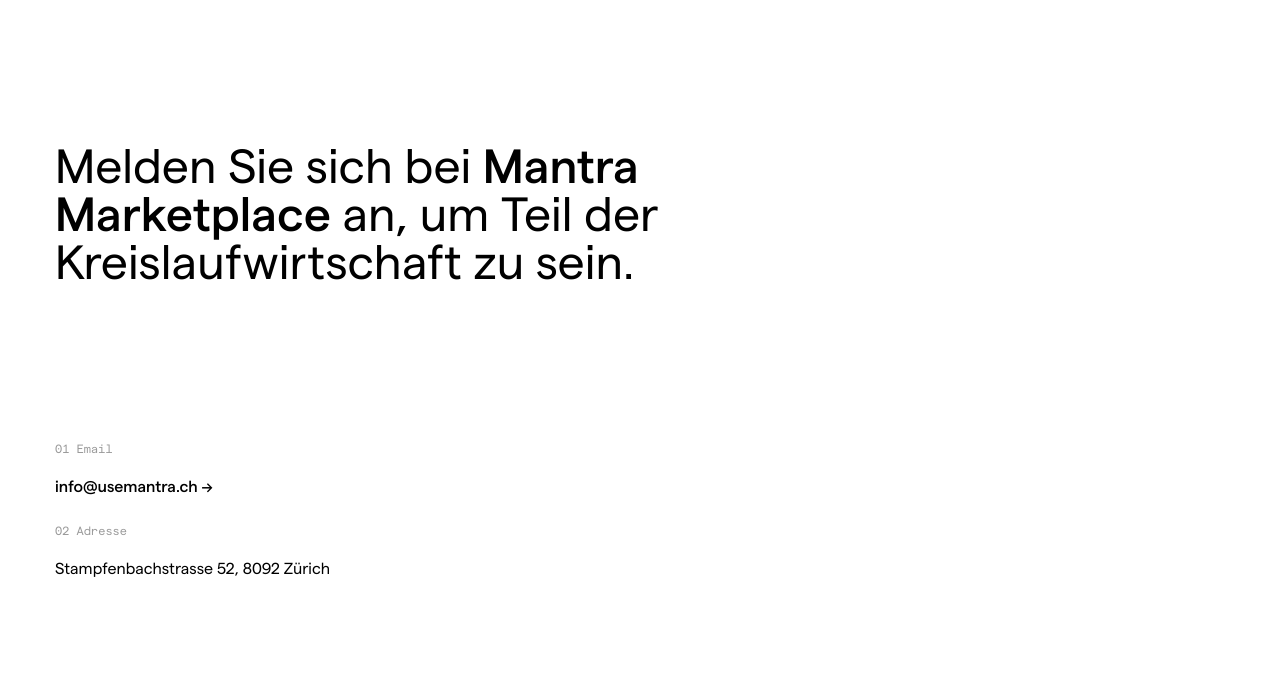
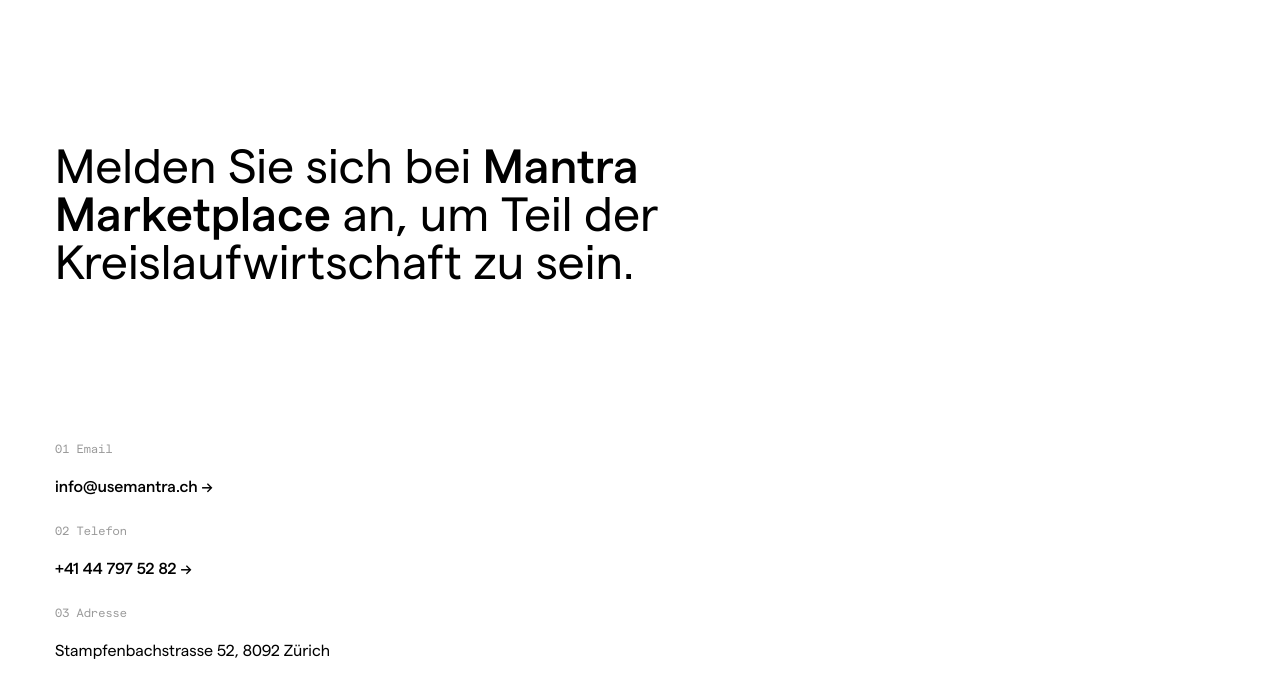
Before and after one commit to usemantra/usemantra.github.io, a plain HTML site: page de/contact/index.html in a window 1280 px wide. Shown: the part 63-755 px from the top of the page. Drawn offline with Linux system fonts and the light colour scheme; grey boxes are pictures that could not be loaded.

Commit message:
telefonnummer

```diff
--- a/de/contact/index.html
+++ b/de/contact/index.html
@@ -36,7 +36,11 @@
             <p class="mail"><a href="mailto:info@usemantra.ch">info@usemantra.ch →</a></p>
         </div>
         <div class="vision">
-            <p class="mono-label">02 Adresse</p>
+            <p class="mono-label">02 Telefon</p>
+            <p class="mail"><a href="tel:+41447975282">+41 44 797 52 82 →</a></p>
+        </div>
+        <div class="vision">
+            <p class="mono-label">03 Adresse</p>
             <p class="mail">Stampfenbachstrasse 52, 8092 Zürich</p>
         </div>
     </section>
```
Also changed, not shown: contact/index.html (+5 -1 lines).
